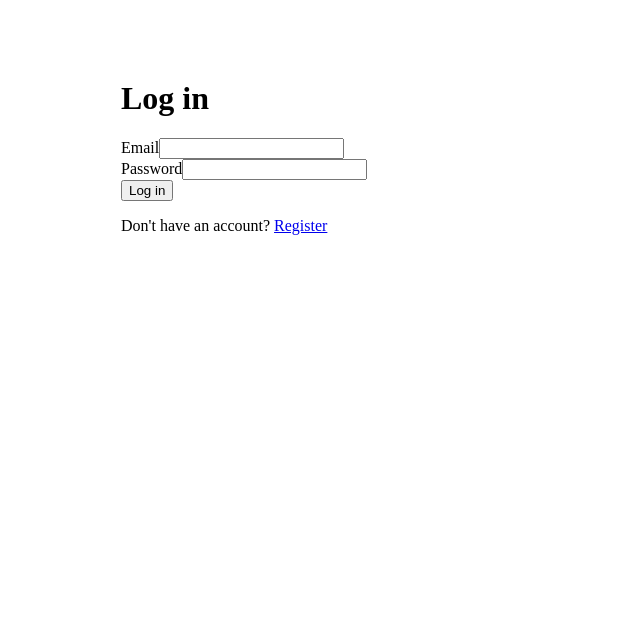
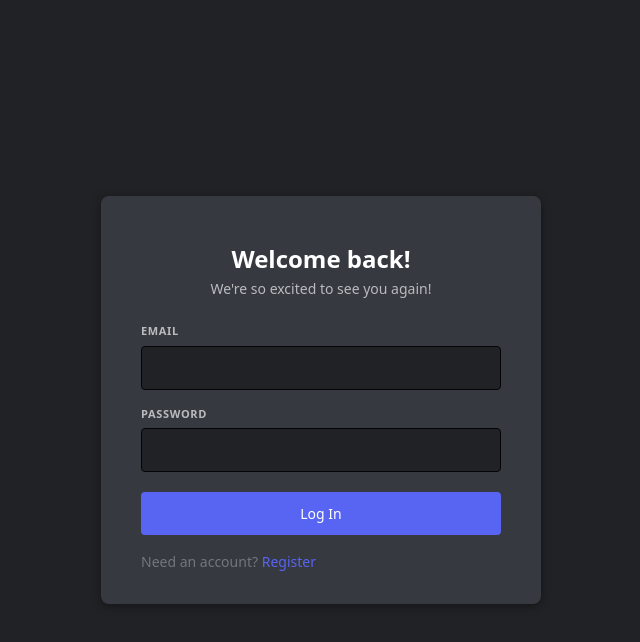
Before and after one commit to brendanjhnsn/Flashcard, a React (Vite) app: page /login in a window 1280 px wide. Shown: the top 642 px of the page, without its empty margins (319-959 px from the left). Built offline with nearby package versions, Linux system fonts and the light colour scheme.

Commit message:
feat: Discord theme, card flip on click, admin account seed

```diff
--- a/package.json
+++ b/package.json
@@ -16,6 +16,7 @@
     "@hookform/resolvers": "^3.9.0",
     "bcryptjs": "^2.4.3",
     "better-sqlite3": "^12.10.0",
+    "dotenv": "^17.4.2",
     "express": "^4.19.2",
     "jsonwebtoken": "^9.0.2",
     "multer": "^1.4.5-lts.1",
--- a/src/components/CardItem.tsx
+++ b/src/components/CardItem.tsx
@@ -1,3 +1,4 @@
+import { useState } from 'react'
 import type { Card } from '../api/cards'
 
 interface Props {
@@ -6,27 +7,88 @@ interface Props {
   onDelete: (id: number) => void
 }
 
+const face: React.CSSProperties = {
+  position: 'absolute',
+  inset: 0,
+  backfaceVisibility: 'hidden',
+  WebkitBackfaceVisibility: 'hidden',
+  borderRadius: 8,
+  padding: '14px 16px',
+  display: 'flex',
+  flexDirection: 'column',
+  overflow: 'hidden',
+}
+
 export function CardItem({ card, onEdit, onDelete }: Props) {
+  const [flipped, setFlipped] = useState(false)
+
   return (
-    <div style={{ border: '1px solid #ccc', borderRadius: 8, padding: 16, marginBottom: 12 }}>
-      <div>
-        <strong>Front</strong>
-        <p>{card.front_text}</p>
+    <div
+      style={{ perspective: '1200px', marginBottom: 12, height: 180 }}
+      onClick={() => setFlipped((f) => !f)}
+    >
+      <div
+        style={{
+          position: 'relative',
+          height: '100%',
+          transformStyle: 'preserve-3d',
+          transition: 'transform 0.45s cubic-bezier(0.4, 0.2, 0.2, 1)',
+          transform: flipped ? 'rotateY(180deg)' : 'rotateY(0deg)',
+          cursor: 'pointer',
+          borderRadius: 8,
+        }}
+      >
+        {/* ── Front face ── */}
+        <div style={{ ...face, backgroundColor: '#40444b' }}>
+          <div style={{ fontSize: 11, fontWeight: 700, textTransform: 'uppercase', letterSpacing: '0.06em', color: '#72767d', marginBottom: 8 }}>
+            Front
+          </div>
+          <div style={{ flex: 1, overflow: 'hidden' }}>
+            {card.front_text && (
+              <p style={{ color: '#dcddde', margin: 0, overflow: 'hidden', display: '-webkit-box', WebkitLineClamp: 3, WebkitBoxOrient: 'vertical' }}>
+                {card.front_text}
+              </p>
+            )}
             {card.front_image_url && (
-          <img src={card.front_image_url} alt="Front" style={{ maxWidth: 200 }} />
+              <img src={card.front_image_url} alt="" style={{ maxWidth: '100%', maxHeight: 70, borderRadius: 4, marginTop: 4, objectFit: 'contain' }} />
             )}
           </div>
-      <hr />
-      <div>
-        <strong>Back</strong>
-        <p>{card.back_text}</p>
+          {/* Buttons — stop propagation so clicks don't flip the card */}
+          <div style={{ display: 'flex', gap: 6, marginTop: 8 }} onClick={(e) => e.stopPropagation()}>
+            <button style={{ padding: '5px 12px', fontSize: 13 }} onClick={() => onEdit(card)}>
+              Edit
+            </button>
+            <button
+              style={{ padding: '5px 12px', fontSize: 13, background: '#ed4245' }}
+              onClick={() => onDelete(card.id)}
+            >
+              Delete
+            </button>
+          </div>
+          <span style={{ position: 'absolute', bottom: 10, right: 14, fontSize: 11, color: '#4f545c', userSelect: 'none', pointerEvents: 'none' }}>
+            click to flip ▶
+          </span>
+        </div>
+
+        {/* ── Back face ── */}
+        <div style={{ ...face, backgroundColor: '#2f3136', transform: 'rotateY(180deg)' }}>
+          <div style={{ fontSize: 11, fontWeight: 700, textTransform: 'uppercase', letterSpacing: '0.06em', color: '#5865f2', marginBottom: 8 }}>
+            Back
+          </div>
+          <div style={{ flex: 1, overflow: 'hidden' }}>
+            {card.back_text && (
+              <p style={{ color: '#dcddde', margin: 0, overflow: 'hidden', display: '-webkit-box', WebkitLineClamp: 4, WebkitBoxOrient: 'vertical' }}>
+                {card.back_text}
+              </p>
+            )}
             {card.back_image_url && (
-          <img src={card.back_image_url} alt="Back" style={{ maxWidth: 200 }} />
+              <img src={card.back_image_url} alt="" style={{ maxWidth: '100%', maxHeight: 70, borderRadius: 4, marginTop: 4, objectFit: 'contain' }} />
             )}
           </div>
-      <div style={{ marginTop: 8, display: 'flex', gap: 8 }}>
-        <button onClick={() => onEdit(card)}>Edit</button>
-        <button onClick={() => onDelete(card.id)}>Delete</button>
+          <span style={{ position: 'absolute', bottom: 10, right: 14, fontSize: 11, color: '#4f545c', userSelect: 'none', pointerEvents: 'none' }}>
+            ◀ click to flip
+          </span>
+        </div>
       </div>
     </div>
   )
--- /dev/null
+++ b/src/index.css
@@ -0,0 +1,165 @@
+/* Discord color palette */
+:root {
+  --bg-primary: #36393f;
+  --bg-secondary: #2f3136;
+  --bg-tertiary: #202225;
+  --bg-raised: #40444b;
+  --bg-hover: #4f545c;
+  --accent: #5865f2;
+  --accent-hover: #4752c4;
+  --text-primary: #dcddde;
+  --text-secondary: #b9bbbe;
+  --text-muted: #72767d;
+  --danger: #ed4245;
+  --danger-hover: #c03537;
+  --success: #3ba55c;
+  --border: #040405;
+}
+
+*,
+*::before,
+*::after {
+  box-sizing: border-box;
+}
+
+body {
+  margin: 0;
+  background-color: var(--bg-primary);
+  color: var(--text-primary);
+  font-family: 'gg sans', 'Noto Sans', Whitney, 'Helvetica Neue', Helvetica, Roboto, Arial, sans-serif;
+  font-size: 16px;
+  line-height: 1.5;
+  -webkit-font-smoothing: antialiased;
+}
+
+h1, h2, h3, h4 {
+  color: #fff;
+  font-weight: 700;
+  line-height: 1.25;
+}
+
+h1 { font-size: 1.5rem; }
+h3 { font-size: 1rem; }
+
+p { margin: 0; }
+
+a {
+  color: var(--accent);
+  text-decoration: none;
+}
+a:hover { text-decoration: underline; }
+
+/* ── Form elements ── */
+
+label {
+  display: block;
+  font-size: 11px;
+  font-weight: 700;
+  text-transform: uppercase;
+  letter-spacing: 0.06em;
+  color: var(--text-secondary);
+  margin-bottom: 6px;
+  margin-top: 16px;
+}
+
+input[type='email'],
+input[type='password'],
+input[type='url'],
+input[type='text'],
+textarea {
+  display: block;
+  width: 100%;
+  background: var(--bg-tertiary);
+  border: 1px solid var(--border);
+  border-radius: 4px;
+  color: var(--text-primary);
+  padding: 10px 12px;
+  font-size: 16px;
+  font-family: inherit;
+  outline: none;
+  transition: border-color 0.15s;
+  resize: vertical;
+}
+
+input[type='email']:focus,
+input[type='password']:focus,
+input[type='url']:focus,
+input[type='text']:focus,
+textarea:focus {
+  border-color: var(--accent);
+}
+
+input[type='file'] {
+  font-size: 13px;
+  color: var(--text-secondary);
+  cursor: pointer;
+}
+
+/* ── Buttons ── */
+
+button {
+  display: inline-flex;
+  align-items: center;
+  justify-content: center;
+  gap: 6px;
+  background: var(--accent);
+  color: #fff;
+  border: none;
+  border-radius: 4px;
+  padding: 10px 16px;
+  font-size: 14px;
+  font-weight: 500;
+  font-family: inherit;
+  cursor: pointer;
+  transition: background 0.12s;
+  white-space: nowrap;
+}
+button:hover:not(:disabled) { background: var(--accent-hover); }
+button:disabled { opacity: 0.55; cursor: not-allowed; }
+
+button.danger { background: var(--danger); }
+button.danger:hover:not(:disabled) { background: var(--danger-hover); }
+
+button.ghost {
+  background: transparent;
+  color: var(--text-secondary);
+  border: 1px solid var(--bg-hover);
+}
+button.ghost:hover:not(:disabled) {
+  background: var(--bg-hover);
+  color: var(--text-primary);
+}
+
+/* ── Fieldsets ── */
+
+fieldset {
+  border: 1px solid var(--bg-hover);
+  border-radius: 8px;
+  padding: 12px 16px 16px;
+  margin-top: 16px;
+}
+
+legend {
+  color: #fff;
+  font-size: 12px;
+  font-weight: 700;
+  text-transform: uppercase;
+  letter-spacing: 0.06em;
+  padding: 0 8px;
+}
+
+/* ── Alerts ── */
+
+[role='alert'] {
+  color: var(--danger);
+  font-size: 13px;
+  margin-top: 5px;
+}
+
+/* ── Dividers ── */
+
+hr {
+  border: none;
+  border-top: 1px solid var(--bg-hover);
+  margin: 12px 0;
+}
--- a/src/main.tsx
+++ b/src/main.tsx
@@ -1,5 +1,6 @@
 import { StrictMode } from 'react'
 import { createRoot } from 'react-dom/client'
+import './index.css'
 import { App } from './App'
 
 createRoot(document.getElementById('root')!).render(
--- a/src/pages/LoginPage.tsx
+++ b/src/pages/LoginPage.tsx
@@ -33,25 +33,33 @@ export function LoginPage() {
   }
 
   return (
-    <div style={{ maxWidth: 400, margin: '80px auto', padding: '0 16px' }}>
-      <h1>Log in</h1>
+    <div style={{ minHeight: '100vh', display: 'flex', alignItems: 'center', justifyContent: 'center', backgroundColor: '#202225' }}>
+      <div style={{ width: '100%', maxWidth: 440, backgroundColor: '#36393f', borderRadius: 8, padding: '32px 40px', boxShadow: '0 2px 10px rgba(0,0,0,0.4)' }}>
+        <h1 style={{ textAlign: 'center', marginBottom: 4 }}>Welcome back!</h1>
+        <p style={{ textAlign: 'center', color: '#b9bbbe', marginBottom: 24, fontSize: 14 }}>
+          We're so excited to see you again!
+        </p>
         <form onSubmit={handleSubmit(onSubmit)} noValidate>
           <div>
             <label htmlFor="email">Email</label>
-          <input id="email" type="email" {...register('email')} />
+            <input id="email" type="email" autoComplete="email" {...register('email')} />
             {errors.email && <p role="alert">{errors.email.message}</p>}
           </div>
           <div>
             <label htmlFor="password">Password</label>
-          <input id="password" type="password" {...register('password')} />
+            <input id="password" type="password" autoComplete="current-password" {...register('password')} />
             {errors.password && <p role="alert">{errors.password.message}</p>}
           </div>
-        {errors.root && <p role="alert">{errors.root.message}</p>}
-        <button type="submit" disabled={isSubmitting}>
-          {isSubmitting ? 'Logging in…' : 'Log in'}
+          {errors.root && <p role="alert" style={{ marginTop: 8 }}>{errors.root.message}</p>}
+          <button type="submit" disabled={isSubmitting} style={{ width: '100%', marginTop: 20, padding: '12px' }}>
+            {isSubmitting ? 'Logging in…' : 'Log In'}
           </button>
         </form>
-      <p>Don't have an account? <Link to="/register">Register</Link></p>
+        <p style={{ marginTop: 16, fontSize: 14, color: '#72767d' }}>
+          Need an account?{' '}
+          <Link to="/register">Register</Link>
+        </p>
+      </div>
     </div>
   )
 }
--- a/src/pages/RegisterPage.tsx
+++ b/src/pages/RegisterPage.tsx
@@ -38,25 +38,33 @@ export function RegisterPage() {
   }
 
   return (
-    <div style={{ maxWidth: 400, margin: '80px auto', padding: '0 16px' }}>
-      <h1>Create account</h1>
+    <div style={{ minHeight: '100vh', display: 'flex', alignItems: 'center', justifyContent: 'center', backgroundColor: '#202225' }}>
+      <div style={{ width: '100%', maxWidth: 440, backgroundColor: '#36393f', borderRadius: 8, padding: '32px 40px', boxShadow: '0 2px 10px rgba(0,0,0,0.4)' }}>
+        <h1 style={{ textAlign: 'center', marginBottom: 4 }}>Create an account</h1>
+        <p style={{ textAlign: 'center', color: '#b9bbbe', marginBottom: 24, fontSize: 14 }}>
+          Start building your flashcard library.
+        </p>
         <form onSubmit={handleSubmit(onSubmit)} noValidate>
           <div>
             <label htmlFor="email">Email</label>
-          <input id="email" type="email" {...register('email')} />
+            <input id="email" type="email" autoComplete="email" {...register('email')} />
             {errors.email && <p role="alert">{errors.email.message}</p>}
           </div>
           <div>
             <label htmlFor="password">Password</label>
-          <input id="password" type="password" {...register('password')} />
+            <input id="password" type="password" autoComplete="new-password" {...register('password')} />
             {errors.password && <p role="alert">{errors.password.message}</p>}
           </div>
-        {errors.root && <p role="alert">{errors.root.message}</p>}
-        <button type="submit" disabled={isSubmitting}>
-          {isSubmitting ? 'Creating account…' : 'Register'}
+          {errors.root && <p role="alert" style={{ marginTop: 8 }}>{errors.root.message}</p>}
+          <button type="submit" disabled={isSubmitting} style={{ width: '100%', marginTop: 20, padding: '12px' }}>
+            {isSubmitting ? 'Creating account…' : 'Continue'}
           </button>
         </form>
-      <p>Already have an account? <Link to="/login">Log in</Link></p>
+        <p style={{ marginTop: 16, fontSize: 14, color: '#72767d' }}>
+          Already have an account?{' '}
+          <Link to="/login">Log in</Link>
+        </p>
+      </div>
     </div>
   )
 }
```
Also changed, not shown: src/components/CardForm.tsx (+18 -10 lines), src/pages/CardsPage.tsx (+26 -17 lines), 2 other files (tests, documents, lock files or other folders). Lines whose indentation alone changed are shown as unchanged.
